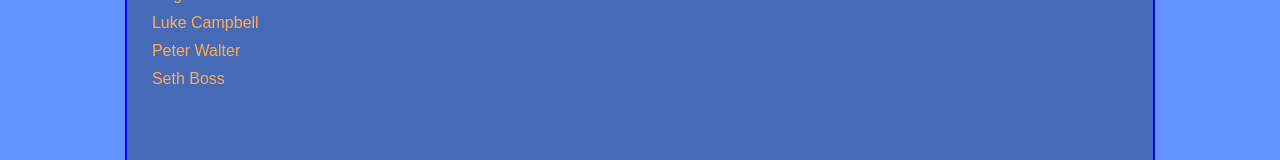
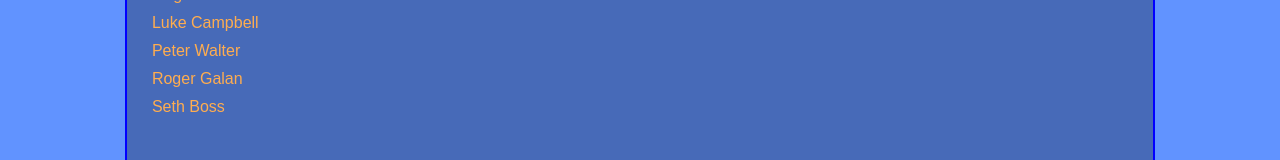
Before and after one commit to amhart02/webdevsociety, a website: page index.html in a window 1280 px wide. Shown: the part 149-309 px from the top of the page. Drawn offline with Linux system fonts and the light colour scheme.

Commit message:
Update index.html

```diff
--- a/index.html
+++ b/index.html
@@ -13,6 +13,7 @@
         <a href="gagedorlando.html">Gage D'Orlando</a>
         <a href="luke.html">Luke Campbell</a>
         <a href="peterindex.html">Peter Walter</a>
+        <a href="rogergalan.html">Roger Galan</a>
         <a href="sethboss.html">Seth Boss</a>
     </div>
 </body>
```
